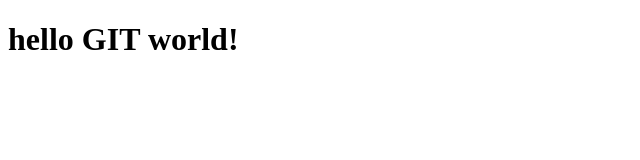
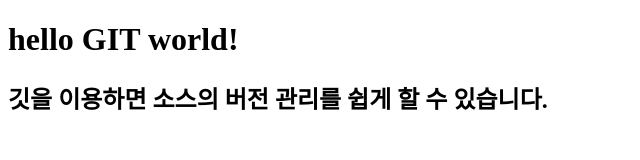
Before and after one commit to Gyulari/GitStudy, a plain HTML site: page index.htm in a window 1280 px wide. Shown: the whole page, without its empty margins (0-640 px from the left). Drawn offline with Linux system fonts and the light colour scheme.

Commit message:
diff --git a/index.htm b/index.htm index b2c632f..4afdce5 100644 --- a/index.htm +++ b/index.htm @@ -7,5 +7,6 @@  </head>  <body>      <h1>hello GIT world!</h1> +    <h2>깃을 이용하면 소스의 버전 관리를 쉽게 할 수 있습니다.</h2>  </body>  </html>

```diff
--- a/index.htm
+++ b/index.htm
@@ -7,5 +7,6 @@
 </head>
 <body>
     <h1>hello GIT world!</h1>
+    <h2>깃을 이용하면 소스의 버전 관리를 쉽게 할 수 있습니다.</h2>
 </body>
 </html>
```
